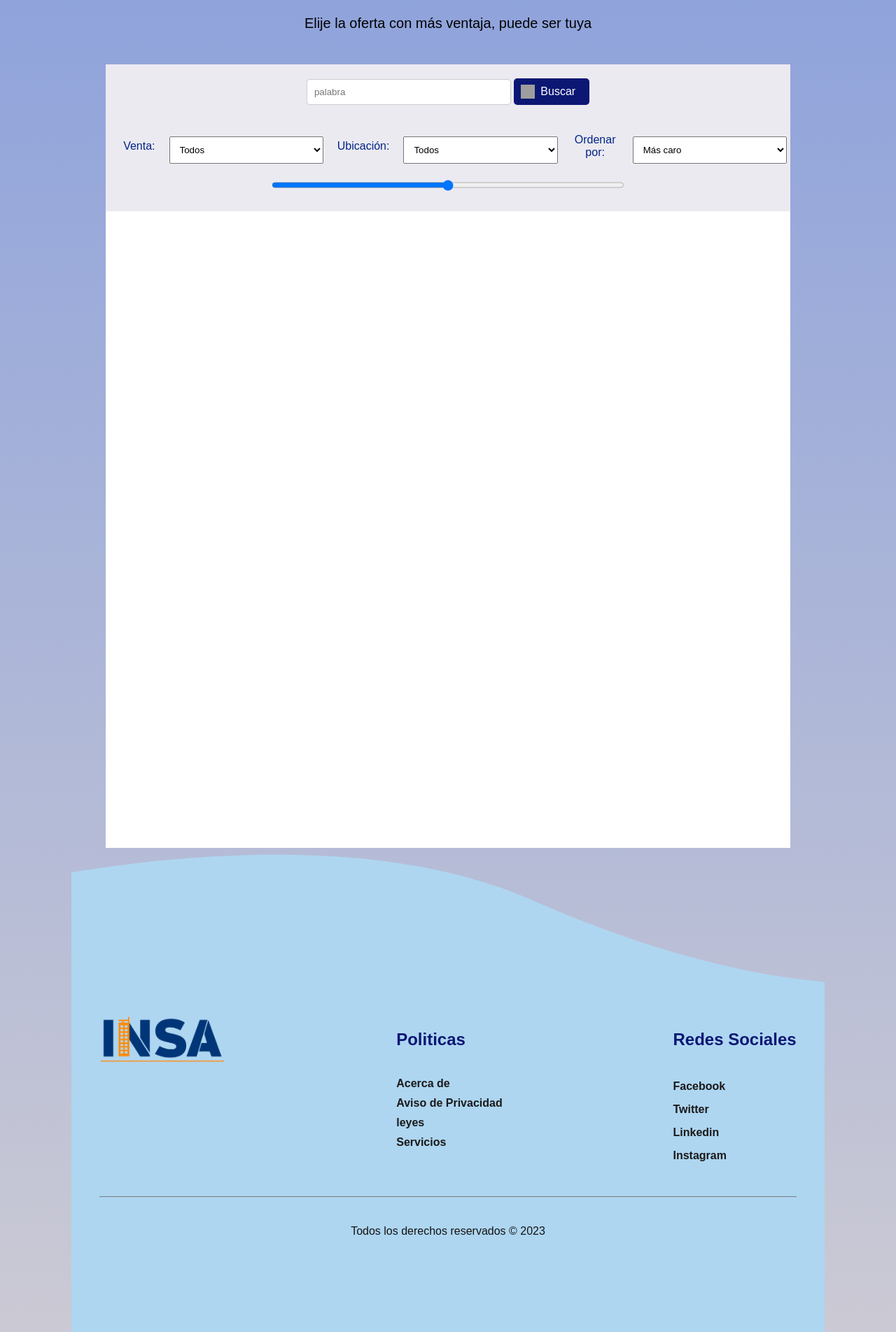
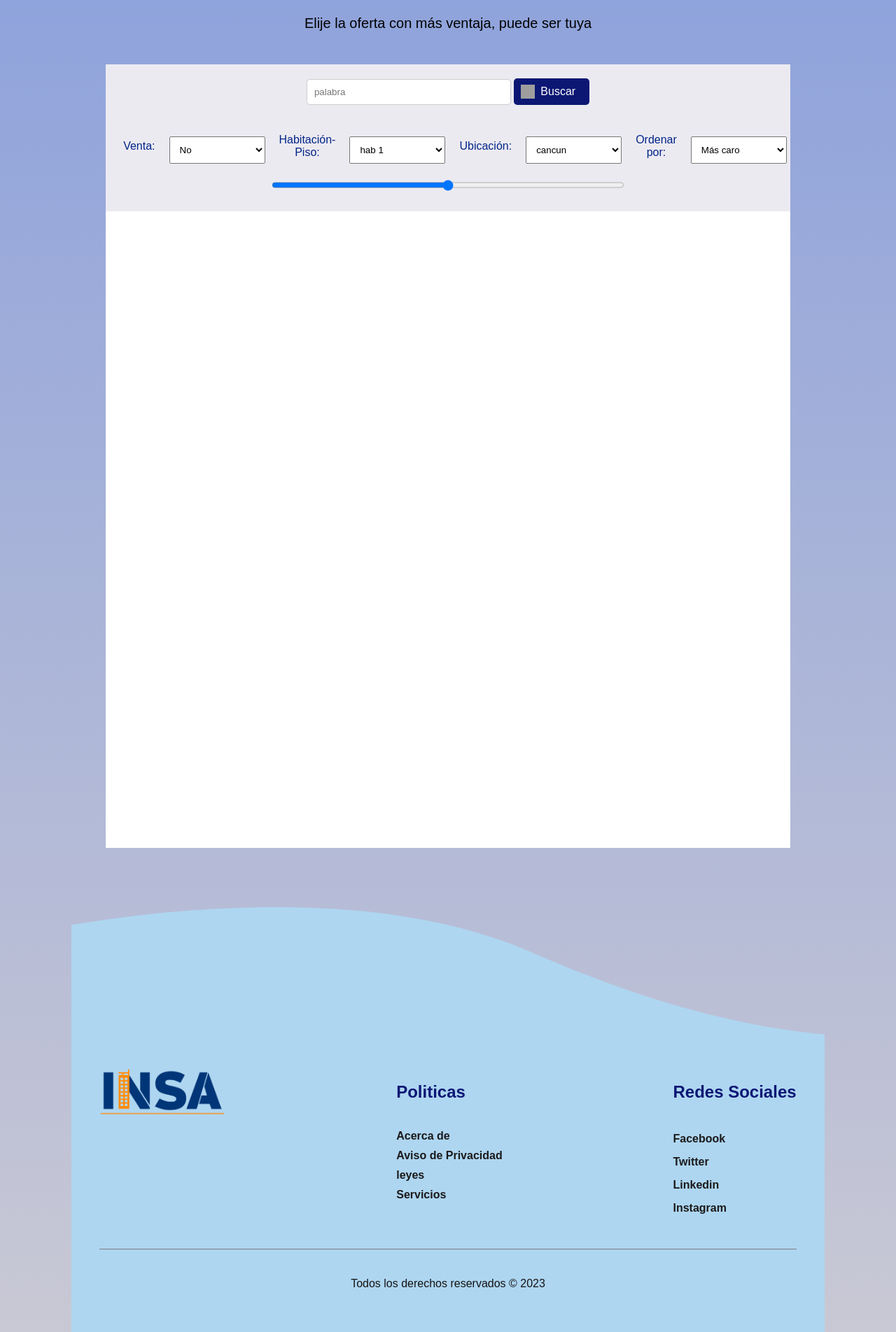
Before and after one commit to LuisAngelzzz/INSA, a PHP site: page /filter.php in a window 1280 px wide. Shown: the part 158-2062 px from the top of the page at 70% size. Run offline with PHP 8.4, Linux system fonts and the light colour scheme; data that the repository does not hold is empty; grey boxes are pictures that could not be loaded.

Commit message:
Update filter.php

```diff
--- a/filter.php
+++ b/filter.php
@@ -1,37 +1,39 @@
 <?php
-include('conex.php'); // Asegúrate de que el archivo de conexión esté incluido
+include('conex.php');
 
-$productos = []; // Un array para almacenar los resultados
+$productos = [];
 
 if ($_SERVER["REQUEST_METHOD"] == "POST") {
     $busqueda = isset($_POST['busqueda']) ? $_POST['busqueda'] : '';
-    $venta = isset($_POST['tipoperacion']) ? $_POST['tipoperacion'] : '';
-    $ubicacion = isset($_POST['ubicacion']) ? $_POST['ubicacion'] : '';
+    $venta = isset($_POST['venta']) ? $_POST['venta'] : 'todos';
+    $habitacion_piso = isset($_POST['habitacion-piso']) ? $_POST['habitacion-piso'] : 'todos';
+    $ubicacion = isset($_POST['ubicacion']) ? $_POST['ubicacion'] : 'todos';
     $precio = isset($_POST['precio']) ? $_POST['precio'] : 50;
     $orden = isset($_POST['orden']) ? $_POST['orden'] : 'mas_caro';
 
-    // Construir la consulta SQL según los filtros seleccionados
-    $sql = "SELECT * FROM propiedad ";
-    $sql .= "WHERE ubicacion LIKE '%$busqueda%' ";
+    $sql = "SELECT * FROM productos WHERE ";
+    $sql .= "nombre LIKE '%$busqueda%' ";
 
-    if ($venta != '') {
-        $sql .= "AND tipoperacion = '$venta' ";
+    if ($venta != 'todos') {
+        $sql .= "AND venta = '$venta' ";
     }
 
-    if ($ubicacion != '') {
+    if ($habitacion_piso != 'todos') {
+        $sql .= "AND habitacion_piso = '$habitacion_piso' ";
+    }
+
+    if ($ubicacion != 'todos') {
         $sql .= "AND ubicacion = '$ubicacion' ";
     }
 
-    if ($orden == 'Más caro') {
+    if ($orden == 'mas_caro') {
         $sql .= "ORDER BY precio DESC";
-    } elseif ($orden == 'Más barato') {
-        $sql .= "ORDER BY precio asc";
+    } elseif ($orden == 'mas_barato') {
+        $sql .= "ORDER BY precio ASC";
     }
 
-    // Ejecutar la consulta
     $resultado = mysqli_query($conectar, $sql);
 
-    // Almacenar los resultados en el array $productos
     while ($fila = mysqli_fetch_assoc($resultado)) {
         $productos[] = $fila;
     }
@@ -40,22 +42,24 @@ if ($_SERVER["REQUEST_METHOD"] == "POST") {
 }
 ?>
 
+<!DOCTYPE html>
+<html lang="es">
+<head>
+<meta name="viewport" content="width=device-width"/>
+    <meta charset="UTF-8">
 
-
-
-
-<!DOCTYPE html>
-<html>
-<head>
     <title>Catalogo principal</title>
     <link rel="stylesheet" type="text/css" href="css/style.css">
     <link rel="stylesheet" type="text/css" href="css/styleFooter.css">
     <link rel="stylesheet" type="text/css" href="css/content.css">
+    <style>
+        /* Agrega aquí tus estilos personalizados */
+
+    </style>
 </head>
 <body>
+
 <div class="container" data-aos="fade-right">
-    <!-- Tu contenido anterior aquí -->
-
     <nav>
         <img src="img/LOGO_INSA.png" class="logo">
         <ul>
@@ -73,90 +77,60 @@ if ($_SERVER["REQUEST_METHOD"] == "POST") {
             <label class="labelinferior">Elije la oferta con más ventaja, puede ser tuya</label>
         </div>
         <div class="container2">
-            <form id="formularioBusqueda" method="POST" action="filter.php">
+            <form id="formularioBusqueda" method="post">
                 <input type="text" name="busqueda" id="busqueda" placeholder="palabra">
                 <input type="submit" value="Buscar" class="boton-buscar">
+            </form>
+        </div>
 
-        </div>
         <div class="container3">
-            <p for="tipoperacion">Venta:</p>
-            <select name="tipoperacion" id="tipoperacion">
-                <?php if($venta != ''){ ?>
-                <option value="<?php echo $venta; ?>"><?php echo $venta; ?></option>
-                <?php } ?>
-                <option value="">Todos</option>
-                <option value="renta">renta</option>
-                <option value="venta">venta</option>
+            <p for="venta">Venta:</p>
+            <select name="venta" id="venta">
+                <option value="opcion1">No</option>
+                <option value="opcion1">Sí</option>
+                <option value="opcion1">venta</option>
+            </select>
 
+            <p for="habitacion-piso">Habitación-Piso:</p>
+            <select name="habitacion-piso" id="habitacion-piso">
+                <option value="opcion1">hab 1</option>
+                <option value="opcion2">hab 2</option>
+                <option value="opcion3">hab 3</option>
+                <option value="opcion3">habitacion-piso</option>
             </select>
+
             <p for="ubicacion">Ubicación:</p>
             <select name="ubicacion" id="ubicacion">
-                <?php if($ubicacion != ''){ ?>
-                <option value="<?php echo $ubicacion; ?>"><?php echo $ubicacion; ?></option>
-                <?php } ?>
-                <option value="">Todos</option>
-                <option value="Aguascalientes">Aguascalientes</option>
-                <option value="Baja California">Baja California</option>
-                <option value="Baja California Sur">Baja California Sur</option>
-                <option value="Campeche">Campeche</option>
-                <option value="Chiapas">Chiapas</option>
-                <option value="Chihuahua">Chihuahua</option>
-                <option value="Coahuila de Zaragoza">Coahuila de Zaragoza</option>
-                <option value="Colima">Colima</option>
-                <option value="Durango">Durango</option>
-                <option value="Estado de México">Estado de México</option>
-                <option value="Guanajuato">Guanajuato</option>
-                <option value="Guerrero">Guerrero</option>
-                <option value="Hidalgo">Hidalgo</option>
-                <option value="Jalisco">Jalisco</option>
-                <option value="Michoacán de Ocampo">Michoacán de Ocampo</option>
-                <option value="Morelos">Morelos</option>
-                <option value="Nayarit">Nayarit</option>
-                <option value="Nuevo León">Nuevo León</option>
-                <option value="Oaxaca">Oaxaca</option>
-                <option value="Puebla">Puebla</option>
-                <option value="Querétaro">Querétaro</option>
-                <option value="Quintana Roo">Quintana Roo</option>
-                <option value="San Luis Potosí">San Luis Potosí</option>
-                <option value="Sinaloa">Sinaloa</option>
-                <option value="Sonora">Sonora</option>
-                <option value="Tabasco">Tabasco</option>
-                <option value="Tamaulipas">Tamaulipas</option>
-                <option value="Tlaxcala">Tlaxcala</option>
-                <option value="Veracruz de Ignacio de la Llave">Veracruz de Ignacio de la Llave</option>
-                <option value="Yucatán">Yucatán</option>
-                <option value="Zacatecas">Zacatecas</option>
-
+                <option value="opcion1">cancun</option>
+                <option value="opcion2">tulum</option>
+                <option value="opcion3">Opción 3</option>
+                <option value="opcion4">ubicacion</option>
             </select>
             <p for="orden">Ordenar por:</p>
             <select name="orden" id="orden">
-                <?php if($orden != ''){ ?>
-                <option value="<?php echo $orden; ?>"><?php echo $orden; ?></option>
-                <?php } ?>
-                <option value="Más caro">Más caro</option>
-                <option value="Más barato">Más barato</option>
+                <option value="mas_caro">Más caro</option>
+                <option value="mas_barato">Más barato</option>
             </select>
         </div>
-
         <div class="container4">
             <input type="range" name="precio" id="precio" min="0" max="100" value="50">
         </div>
-        </form>
     </center>
 
-   <center> <div class="container5">
+    <center>
+        <div class="container5">
             <?php
-    // Mostrar los resultados en contenedores de 3x3
             $contador = 0;
             foreach ($productos as $producto) {
                 if ($contador % 3 == 0) {
                     echo '<div class="row">';
                 }
-        echo '<div class="producto">';
-        echo '<img src="' . $producto['foto'] . '" alt="Imagen del producto">';
-        echo '<h3>' . $producto['ubicacion'] . '</h3>';
+                echo '<div class="producto" data-habitacion-piso="' . $producto['habitacion_piso'] . '" data-ubicacion="' . $producto['ubicacion'] . '" data-caracteristicas="' . $producto['caracteristicas'] . '">';
+                echo '<a href="detalle_producto.php?id=' . $producto['id'] . '">';
+                echo '<img src="' . $producto['imagen'] . '" alt="Imagen del producto">';
+                echo '<h3>' . $producto['nombre'] . '</h3>';
                 echo '<p>Precio: $' . $producto['precio'] . '</p>';
-        // Mostrar otros campos según tu base de datos
+                echo '</a>';
                 echo '</div>';
                 $contador++;
                 if ($contador % 3 == 0) {
@@ -165,11 +139,55 @@ if ($_SERVER["REQUEST_METHOD"] == "POST") {
             }
             ?>
         </div>
-
     </center>
 
-</body>
+    <div class="ventana-emergente" id="ventanaEmergente">
+        <div class="contenido-ventana">
+            <h3 id="tituloVentana"></h3>
+            <p id="infoVentana"></p>
+        </div>
+    </div>
 <footer>
     <?php include('footer.php'); ?>
 </footer>
+</div>
+
+<script>
+    function mostrarVentanaEmergente(titulo, info, x, y) {
+        var ventanaEmergente = document.getElementById('ventanaEmergente');
+        ventanaEmergente.style.display = 'block';
+        ventanaEmergente.style.top = y + 'px';
+        ventanaEmergente.style.left = x + 'px';
+        document.getElementById('tituloVentana').innerText = titulo;
+        document.getElementById('infoVentana').innerText = info;
+    }
+
+    function ocultarVentanaEmergente() {
+        document.getElementById('ventanaEmergente').style.display = 'none';
+    }
+
+    var productos = document.querySelectorAll('.producto');
+
+    productos.forEach(function(producto) {
+        producto.addEventListener('mouseenter', function(event) {
+            var habitacionPiso = this.getAttribute('data-habitacion-piso');
+            var ubicacion = this.getAttribute('data-ubicacion');
+            var caracteristicas = this.getAttribute('data-caracteristicas');
+
+            var info = 'Habitación-Piso: ' + habitacionPiso + '\nUbicación: ' + ubicacion;
+
+            var rect = this.getBoundingClientRect();
+            var x = rect.left + window.scrollX;
+            var y = rect.top + window.scrollY;
+
+            mostrarVentanaEmergente(this.querySelector('h3').innerText, info, x, y);
+        });
+
+        producto.addEventListener('mouseleave', ocultarVentanaEmergente);
+    });
+</script>
+
+
+</body>
+
 </html>
```
Lines whose indentation alone changed are shown as unchanged.
